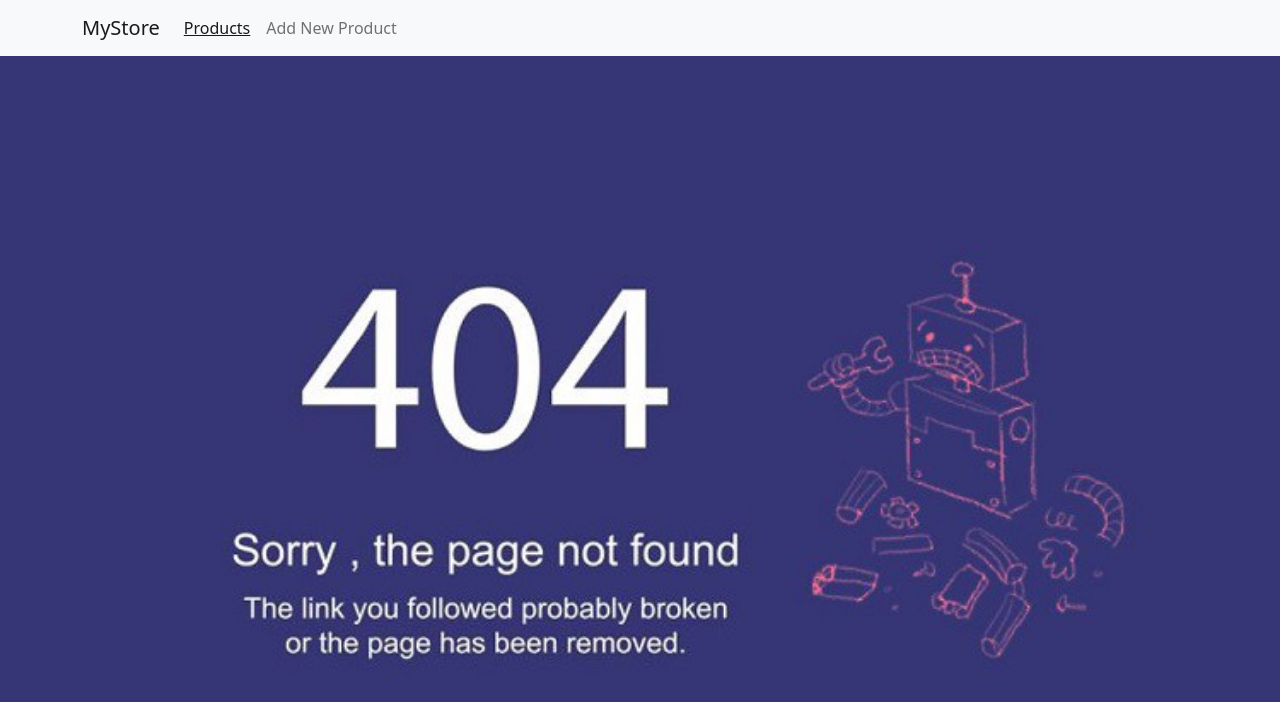
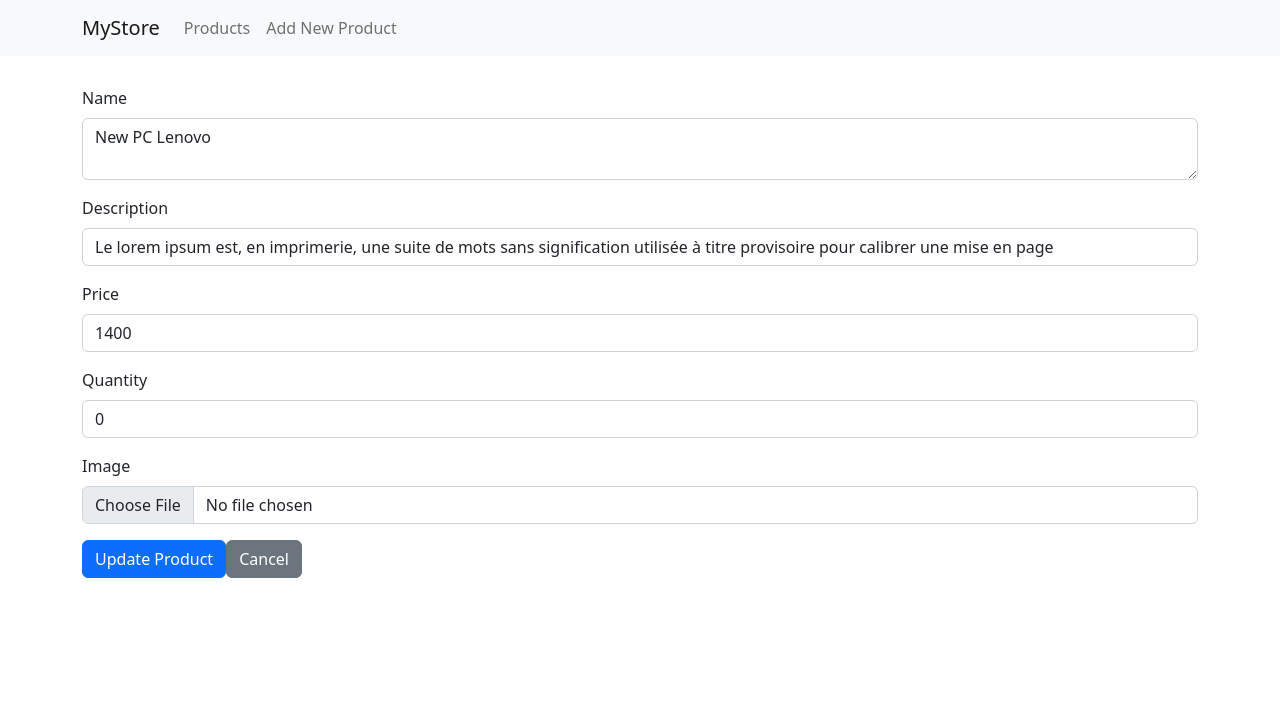
Before and after one commit to haifaarouri/Ateliers-React, a React (Create React App) app: page /products/edit/1 in a window 1280 px wide. Shown: the top 702 px of the page. Built offline with nearby package versions, Linux system fonts and the light colour scheme; data requests are answered from the project's data file.

Commit message:
adding update and delete operations

```diff
--- a/db.json
+++ b/db.json
@@ -2,11 +2,11 @@
   "products": [
     {
       "id": 1,
-      "name": "PC Lenovo",
+      "name": "New PC Lenovo",
       "price": "1400",
       "img": "product1.webp",
       "like": 0,
-      "quantity": 10,
+      "quantity": "10",
       "description": "Le lorem ipsum est, en imprimerie, une suite de mots sans signification utilisée à titre provisoire pour calibrer une mise en page"
     },
     {
@@ -17,15 +17,6 @@
       "like": 0,
       "quantity": 0,
       "description": "Le lorem ipsum est, en imprimerie, une suite de mots sans signification utilisée à titre provisoire pour calibrer une mise en page"
-    },
-    {
-      "name": "mouse",
-      "price": "50",
-      "img": "product2.jpg",
-      "like": 0,
-      "quantity": "100",
-      "description": "mouse",
-      "id": 3
     }
   ]
 }
--- a/src/App.js
+++ b/src/App.js
@@ -12,6 +12,7 @@ const Products = lazy(()=>import('./Components/Products'));
 const ProductLayout = lazy(()=>import('./Components/ProductLayout'));
 const NotFound = lazy(()=>import('./Components/NotFound'));
 const AddProduct = lazy(()=>import('./Components/AddProduct'));
+const UpdateProduct = lazy(()=>import('./Components/UpdateProduct'));
 
 function App() {
   return (
@@ -30,6 +31,7 @@ function App() {
           <Route path="list" element={<Products/>}/>
           <Route path="add" element={<AddProduct/>}/>
           <Route path=":name" element={<ProductDetails/>}/>
+          <Route path="edit/:prodId" element={<UpdateProduct/>}/>
       </Route>
     </Routes>
     </Suspense>
--- a/src/Components/AddProduct.js
+++ b/src/Components/AddProduct.js
@@ -1,7 +1,7 @@
 import { useState } from "react";
 import { Button, Container, Form } from "react-bootstrap";
 import { addProduct } from "../service/api";
-import { useNavigate } from "react-router-dom";
+import { Link, useNavigate } from "react-router-dom";
 
 export default function AddProduct() {
     const [p, setP] = useState({
@@ -58,9 +58,9 @@ export default function AddProduct() {
                 <Button variant="primary" type="submit" onClick={add}>
                     Add Product
                 </Button>
-                <Button variant="gray" type="reset">
-                    Save
-                </Button>
+                <Link className="btn btn-light" to={"/products/list"} variant="gray" type="reset">
+                    Cancel
+                </Link>
             </Form>
         </Container>
     )
--- a/src/Components/CustomNavbar.js
+++ b/src/Components/CustomNavbar.js
@@ -13,7 +13,7 @@ const CustomNavbar = () => {
       <Navbar.Toggle aria-controls="basic-navbar-nav" />
       <Navbar.Collapse id="basic-navbar-nav">
         <Nav className="me-auto">
-          <Nav.Link as={NavLink} to="/products" style={({isActive})=> ({textDecoration: isActive ? "underline" : "none"})}>Products</Nav.Link>
+          <Nav.Link as={NavLink} to="/products/list" style={({isActive})=> ({textDecoration: isActive ? "underline" : "none"})}>Products</Nav.Link>
           <Nav.Link as={NavLink} to="/products/add" style={({isActive})=> ({textDecoration: isActive ? "underline" : "none"})}>Add New Product</Nav.Link>
          </Nav>
       </Navbar.Collapse>
--- a/src/Components/Product.js
+++ b/src/Components/Product.js
@@ -2,20 +2,33 @@ import Card from "react-bootstrap/Card";
 import { Component, useState, useEffect } from 'react';
 import Button from "react-bootstrap/Button";
 import { Link } from "react-router-dom";
+import { deleteProduct, getallProducts } from "../service/api";
 
-function Product (props) {
+function Product(props) {
 
-    const [product,setProduct] = useState(props.product)
-    const [likes,setLikes] = useState(props.product.like)
+  const [product, setProduct] = useState(props.product)
+  const [likes, setLikes] = useState(props.product.like)
+  const [list, setList] = useState(props)
 
-    const like=()=>{
-      setLikes(likes+1);
+  const like = () => {
+    setLikes(likes + 1);
   }
-    useEffect(()=>{console.log("Likes Update")},[])
+  useEffect(() => { console.log("Likes Update") }, [])
+
+  const deleteProd = async (pId, e) => {
+    e.preventDefault()
+    console.log(pId)
+    await deleteProduct(pId)
+    .then(res=> {
+      console.log({msg : "Product deleted !", result : res.data})
+      setList(getallProducts())
+    })
+    .catch((err) => console.log(err))
+  }
 
   return (
-        <Card style={{ width: '18rem' }} className={likes>5&&'bestProduct'}>
-        <Card.Img variant="top" src={require("../assets/images/"+product.img)} height="200" width="50"/>
+    <Card style={{ width: '18rem' }} className={likes > 5 && 'bestProduct'}>
+      <Card.Img variant="top" src={require("../assets/images/" + product.img)} height="200" width="50" />
       <Card.Body>
         <Card.Title><Link to={`/products/${product.id}`}>{product.name}</Link></Card.Title>
         <Card.Text>
@@ -31,10 +44,11 @@ function Product (props) {
           Likes :{likes}
         </Card.Text>
         <Button variant="primary" onClick={like}>Like</Button>
-          <Button variant="primary" onClick={()=>props.buyFunction(product)} disabled={product.quantity<=0}>Buy</Button>
-
+        <Button variant="info" onClick={() => props.buyFunction(product)} disabled={product.quantity <= 0}>Buy</Button>
+        <Link to={"/products/edit/" + product.id} className="btn btn-success">Update Product</Link>
+        <Button variant="danger" onClick={(e)=>deleteProd(product.id, e)}>Delet Product</Button>
       </Card.Body>
-      </Card> );
+    </Card>);
 
 }
 
--- a/src/Components/UpdateProduct.js
+++ b/src/Components/UpdateProduct.js
@@ -1,9 +1,13 @@
-import { useState } from "react";
+import { useEffect, useState } from "react";
 import { Button, Container, Form } from "react-bootstrap";
-import { addProduct } from "../service/api";
-import { useNavigate } from "react-router-dom";
+import { editProduct, getallProducts } from "../service/api";
+import { Link, useNavigate } from "react-router-dom";
+import { useParams } from "react-router";
 
-export default function AddProduct() {
+export default function UpdateProduct() {
+
+    const { prodId } = useParams();
+    console.log(prodId)
     const [p, setP] = useState({
         "name": "",
         "price": "",
@@ -12,6 +16,13 @@ export default function AddProduct() {
         "quantity": 0,
         "description": ""
     })
+    const navigate = useNavigate()
+
+    useEffect(() => {
+        getallProducts(prodId)
+            .then((res) => setP(res.data))
+            .catch((err) => console.log({ message: "Product does not exist", err }))
+    }, [])
 
     const handleChange = (e) => {
         console.log(e.target.value)
@@ -21,46 +32,47 @@ export default function AddProduct() {
 
     const handleChangeFile = (e) => {
         console.log(e.target.value)
-        setP({...p, img : e.target.files[0].name})
+        setP({ ...p, img: e.target.files[0].name })
         console.log(p)
     }
 
-    const navigate = useNavigate()
-    const add = (e) => {
+    const handleSubmit = (e) => {
         e.preventDefault()
-        addProduct(p).then(()=> navigate('/products/list'))
+        editProduct(prodId, p)
+        .then(() => navigate('/products/list'))
+        .catch((err)=> console.log(err))
     }
 
     return (
         <Container style={{ marginTop: "30px" }}>
-            <Form>
+            <Form onSubmit={handleSubmit}>
                 <Form.Group className="mb-3" >
                     <Form.Label>Name</Form.Label>
-                    <Form.Control as="textarea" type="text" placeholder="Enter the name" name="name" onChange={(e)=>handleChange(e)}/>
+                    <Form.Control as="textarea" type="text" placeholder="Enter the name" name="name" defaultValue={p.name} onChange={handleChange}/>
                 </Form.Group>
 
                 <Form.Group className="mb-3" >
                     <Form.Label>Description</Form.Label>
-                    <Form.Control type="text" placeholder="Enter the product description"  name="description" onChange={(e)=>handleChange(e)}/>
+                    <Form.Control type="text" placeholder="Enter the product description" name="description" defaultValue={p.description} onChange={handleChange}/>
                 </Form.Group>
                 <Form.Group className="mb-3" >
                     <Form.Label>Price</Form.Label>
-                    <Form.Control type="number" name="price" onChange={(e)=>handleChange(e)}/>
+                    <Form.Control type="number" name="price" defaultValue={p.price} onChange={handleChange}/>
                 </Form.Group>
                 <Form.Group className="mb-3" >
                     <Form.Label>Quantity</Form.Label>
-                    <Form.Control type="number" name="quantity" onChange={(e)=>handleChange(e)}/>
+                    <Form.Control type="number" name="quantity" defaultValue={p.quantity} onChange={handleChange}/>
                 </Form.Group>
                 <Form.Group className="mb-3">
                     <Form.Label>Image</Form.Label>
-                    <Form.Control type="file" name="ima" onChange={(e)=>handleChangeFile(e)}/>
+                    <Form.Control type="file" name="img" defaultValue={p.img} onChange={handleChangeFile}/>
                 </Form.Group>
-                <Button variant="primary" type="submit" onClick={add}>
-                    Add Product
+                <Button variant="primary" type="submit">
+                    Update Product
                 </Button>
-                <Button variant="gray" type="reset">
-                    Save
-                </Button>
+                <Link to={"/products/list"} className="btn btn-secondary" variant="gray" type="reset">
+                    Cancel
+                </Link>
             </Form>
         </Container>
     )
```
Lines whose indentation alone changed are shown as unchanged.
